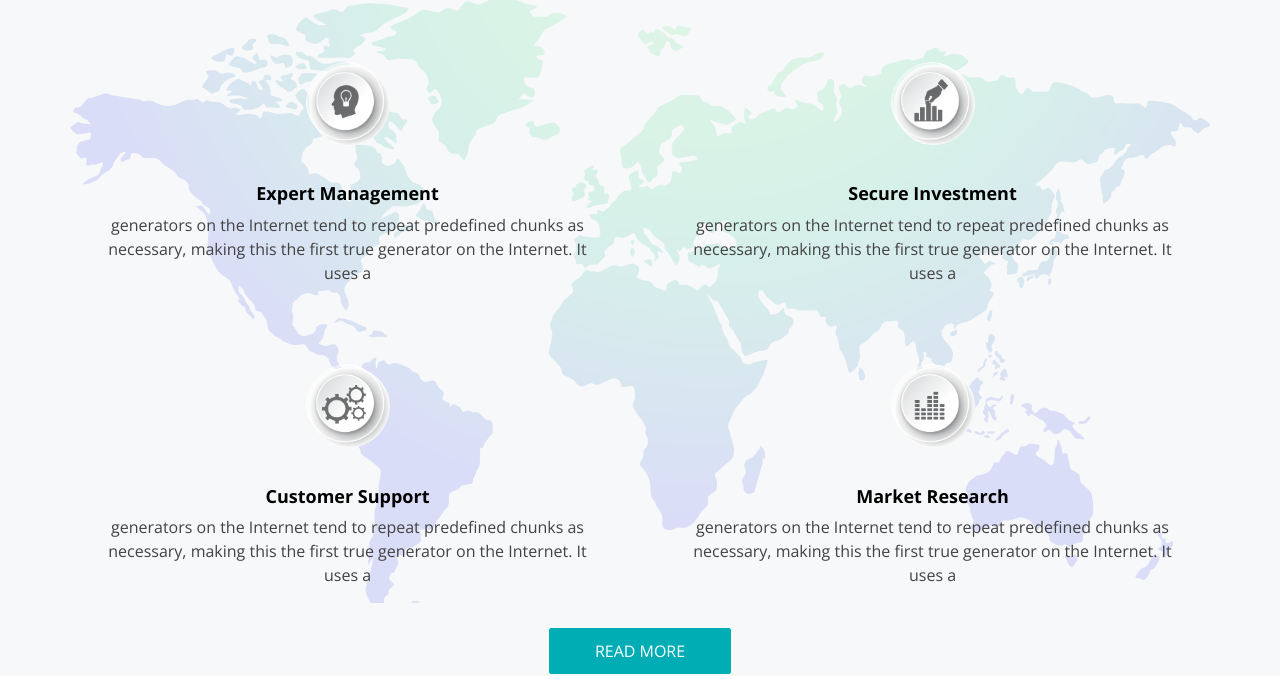
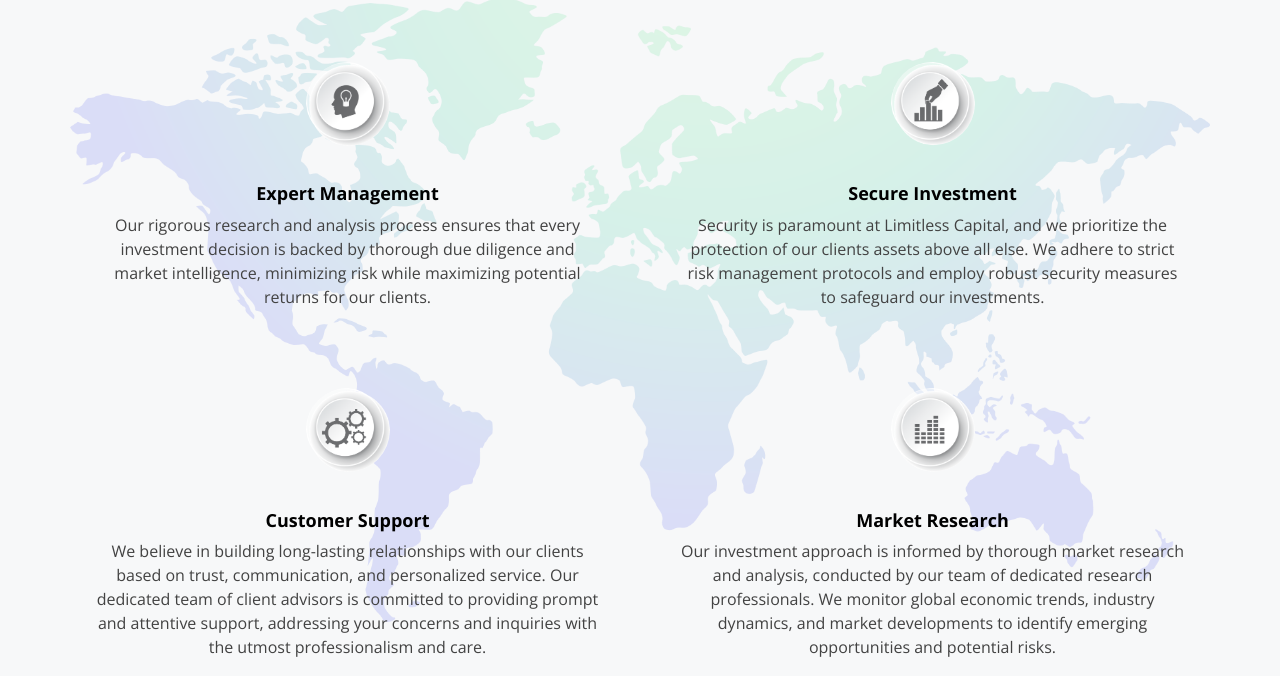
Before and after one commit to purplerain-hub/Investment-Website, a plain HTML site: page why.html in a window 1280 px wide. Shown: the part 276-952 px from the top of the page. Drawn offline with nearby package versions, Linux system fonts and the light colour scheme.

Commit message:
second commit

```diff
--- a/why.html
+++ b/why.html
@@ -130,7 +130,8 @@
                   Expert Management
                 </h6>
                 <p>
-                  generators on the Internet tend to repeat predefined chunks as necessary, making this the first true generator on the Internet. It uses a
+                  Our rigorous research and analysis process ensures that every investment decision is backed by thorough due diligence and market intelligence,
+                  minimizing risk while maximizing potential returns for our clients.
                 </p>
               </div>
             </div>
@@ -145,7 +146,8 @@
                   Secure Investment
                 </h6>
                 <p>
-                  generators on the Internet tend to repeat predefined chunks as necessary, making this the first true generator on the Internet. It uses a
+                  Security is paramount at Limitless Capital, and we prioritize the protection of our clients assets above all else.
+                  We adhere to strict risk management protocols and employ robust security measures to safeguard our investments.
                 </p>
               </div>
             </div>
@@ -160,7 +162,9 @@
                   Customer Support
                 </h6>
                 <p>
-                  generators on the Internet tend to repeat predefined chunks as necessary, making this the first true generator on the Internet. It uses a
+                  We believe in building long-lasting relationships with our clients based on trust, communication, and personalized service.
+                  Our dedicated team of client advisors is committed to providing prompt and attentive support,
+                  addressing your concerns and inquiries with the utmost professionalism and care.
                 </p>
               </div>
             </div>
@@ -175,7 +179,8 @@
                   Market Research
                 </h6>
                 <p>
-                  generators on the Internet tend to repeat predefined chunks as necessary, making this the first true generator on the Internet. It uses a
+                  Our investment approach is informed by thorough market research and analysis, conducted by our team of dedicated research professionals.
+                  We monitor global economic trends, industry dynamics, and market developments to identify emerging opportunities and potential risks.
                 </p>
               </div>
             </div>
```
Also changed, not shown: about.html (+4 -1 lines), service.html (+7 -3 lines).
